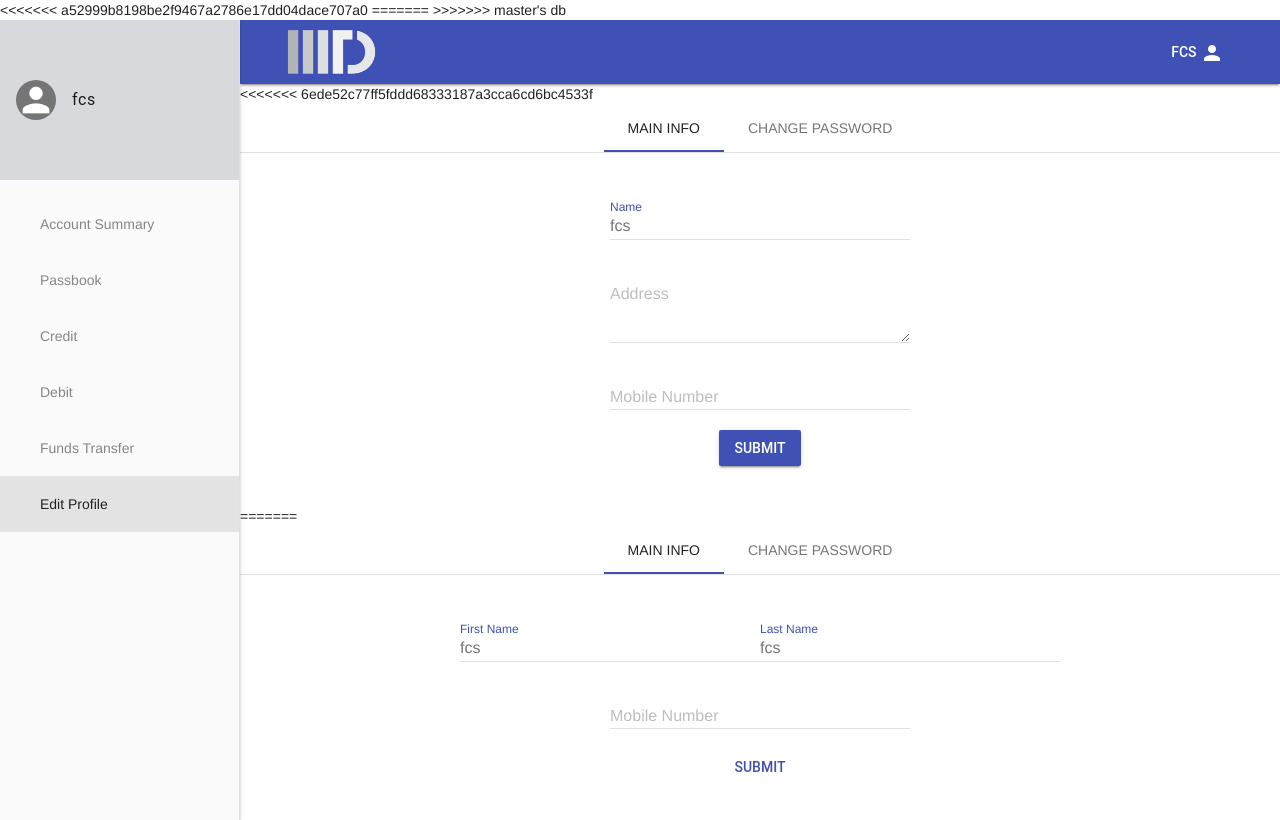
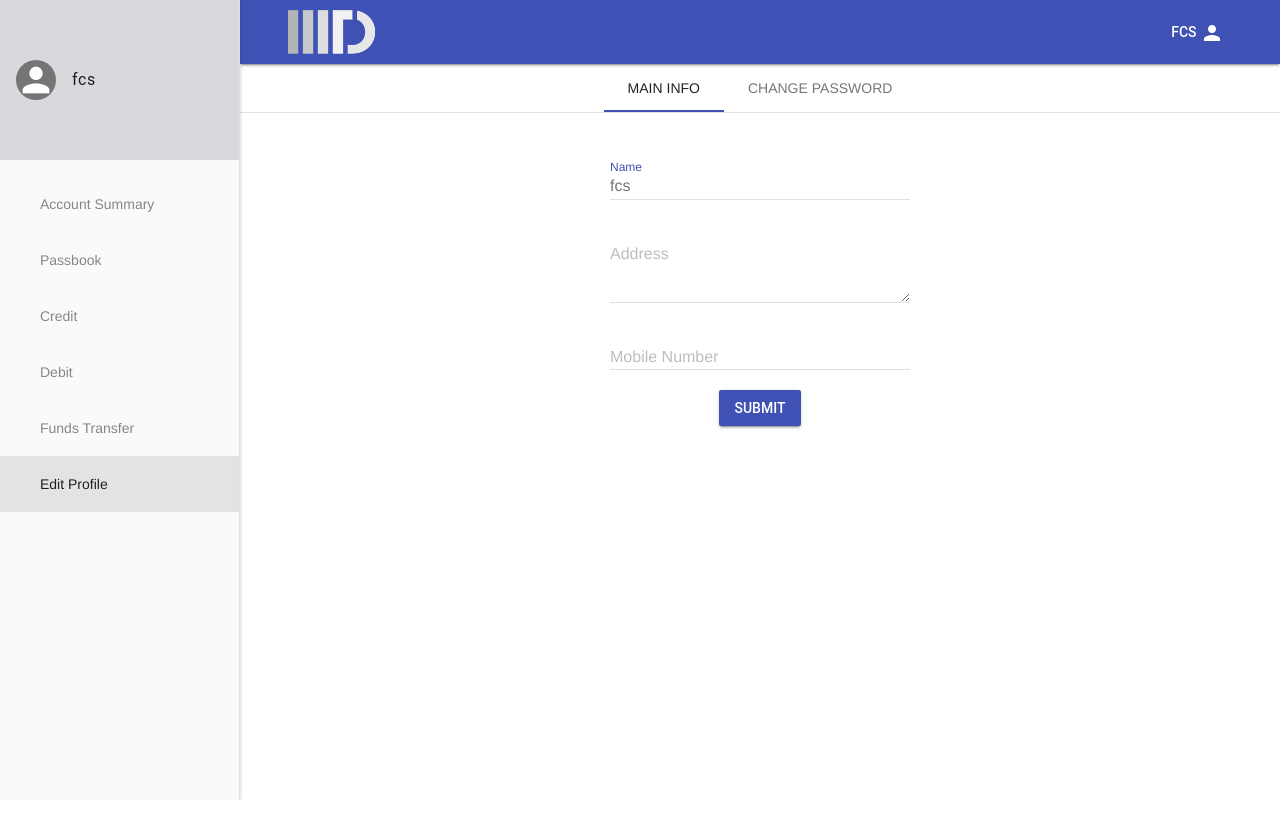
Before and after one commit to Kvatsx/Secure-Bank-django, a Django app: page /SecureBank/profile/ in a window 1280 px wide. Run offline with Django 3.2, Linux system fonts and the light colour scheme; a user stored in the database is signed in; some libraries are stand-ins or nearby versions.

Commit message:
form styling

```diff
--- a/SecureBankingSystem/SecureBank/static/SecureBank/userpage.css
+++ b/SecureBankingSystem/SecureBank/static/SecureBank/userpage.css
@@ -40,5 +40,4 @@ a {
 }
 .logout-button	{
 	color: firebrick;
-
 }
--- a/SecureBankingSystem/SecureBank/templates/SecureBank/edit_profile.html
+++ b/SecureBankingSystem/SecureBank/templates/SecureBank/edit_profile.html
@@ -3,7 +3,6 @@
 
 {% block main_content %}
     <div class="page-content">
-<<<<<<< 6ede52c77ff5fddd68333187a3cca6cd6bc4533f
         <div class="mdl-tabs mdl-js-tabs mdl-js-ripple-effect">
             <div class="mdl-tabs__tab-bar">
                 <a href="#edit_info" class="mdl-tabs__tab is-active">Main Info</a>
@@ -76,73 +75,6 @@
                 </form>
             </div>
         </div>
-=======
-    	<div class="mdl-tabs mdl-js-tabs mdl-js-ripple-effect">
-    		<div class="mdl-tabs__tab-bar">
-    			<a href="#edit_info" class="mdl-tabs__tab is-active">Main Info</a>
-    			<a href="#change_password" class="mdl-tabs__tab">Change Password</a>
-    		</div>
-
-    		<div class="mdl-tabs__panel is-active" id="edit_info">
-    			<form action="#" method="post" id="edit_info_form" class="profile-form">
-					<div class="profile-name">
-						<div class="mdl-textfield mdl-js-textfield mdl-textfield--floating-label">
-							<input class="mdl-textfield__input" type="text" id="edit_info_firstname" pattern="[a-zA-z]+" placeholder="{{user}}">
-							<label class="mdl-textfield__label" for="edit_info_firstname">First Name</label>
-							<span class="mdl-textfield__error">Required</span>
-
-						</div>
-
-						<div class="mdl-textfield mdl-js-textfield mdl-textfield--floating-label">
-							<input class="mdl-textfield__input" type="text" id="edit_info_lastname" placeholder="{{user}}">
-							<label class="mdl-textfield__label" for="edit_info_lastname">Last Name</label>
-							<span class="mdl-textfield__error">Required</span>
-
-						</div>
-					</div>
-
-					<div class="mdl-textfield mdl-js-textfield mdl-textfield--floating-label" placeholder="user-mobile-99999">
-						<input class="mdl-textfield__input" type="text" id="edit_info_mobile" pattern="^[0-9]{10}$">
-						<label class="mdl-textfield__label" for="edit_info_mobile">Mobile Number</label>
-						<span class="mdl-textfield__error">Enter valid mobile number</span>
-					</div>
-					<button type="submit" form="funds_transfer_form" value="Submit" class="mdl-button mdl-button--colored mdl-js-button mdl-js-ripple-effect">
-					Submit
-					</button>
-		    	</form>
-    		</div>
-
-
-    		<div class="mdl-tabs__panel" id="change_password">
-
-    			<form action="#" method="post" id="change_password_form" class="profile-form">
-					<div class="mdl-textfield mdl-js-textfield mdl-textfield--floating-label">
-						<input class="mdl-textfield__input" type="password" id="change_password_old" pattern="^(?!^$|\s+)">
-						<label class="mdl-textfield__label" for="change_password_old">Old Password</label>
-						<span class="mdl-textfield__error">Required</span>
-
-					</div>
-
-					<div class="mdl-textfield mdl-js-textfield mdl-textfield--floating-label">
-						<input class="mdl-textfield__input" type="password" id="change_password_new" pattern="^(?=.*[a-z])(?=.*[A-Z])(?=.*[0-9])(?=.*[!@#\$%\^&\*])(?=.{8,})$">
-						<label class="mdl-textfield__label" for="change_password_new">New Password</label>
-						<span class="mdl-textfield__error">Your password must contain atleast eight characters, atleast one number and both lower and uppercase letters and special characters</span>
-
-<!-- 					    <small id="change_password_new_help" class="form-text text-muted"></small>
- -->
-					</div>
-
-					<div class="mdl-textfield mdl-js-textfield mdl-textfield--floating-label">
-						<input class="mdl-textfield__input" type="password" id="change_password_confirm">
-						<label class="mdl-textfield__label" for="change_password_confirm">Confirm New Password</label>
-					</div>
-					<button type="submit" form="funds_transfer_form" value="Submit" class="mdl-button mdl-button--colored mdl-js-button mdl-js-ripple-effect">
-					Submit
-					</button>
-		    	</form>
-    		</div>
-    	</div>
->>>>>>> active link
 
     </div>
 {% endblock %}
--- a/SecureBankingSystem/SecureBank/templates/base.html
+++ b/SecureBankingSystem/SecureBank/templates/base.html
@@ -6,12 +6,8 @@
 		<script defer src="https://code.getmdl.io/1.3.0/material.min.js"></script>
         {% load static %}
         <link rel="stylesheet" href="{% static 'SecureBank/style.css' %}" type="text/css">
-<<<<<<< a52999b8198be2f9467a2786e17dd04dace707a0
-        <meta charset="UTF-8">
-=======
         <meta charset="UTF-8">
 
->>>>>>> master's db
 
         {% block head %}
             <title>Base</title>
```
